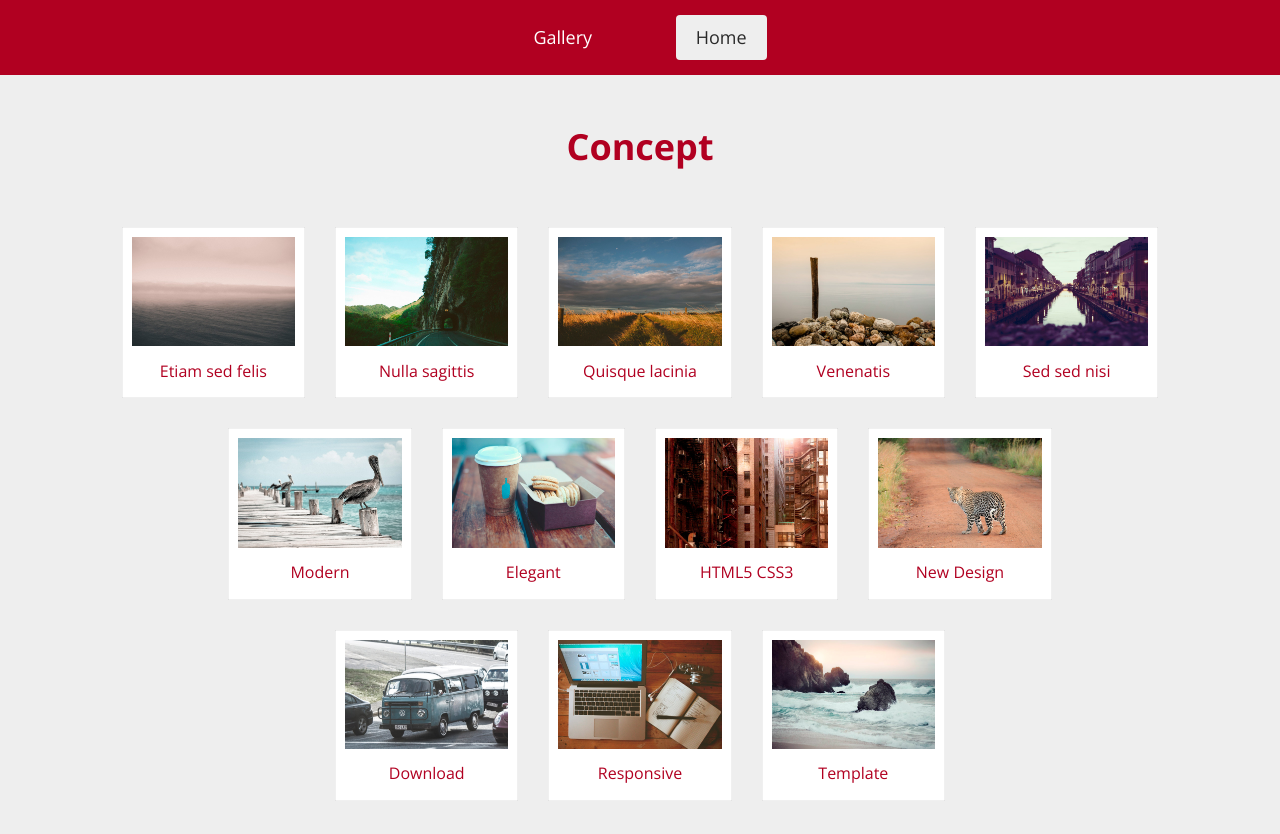
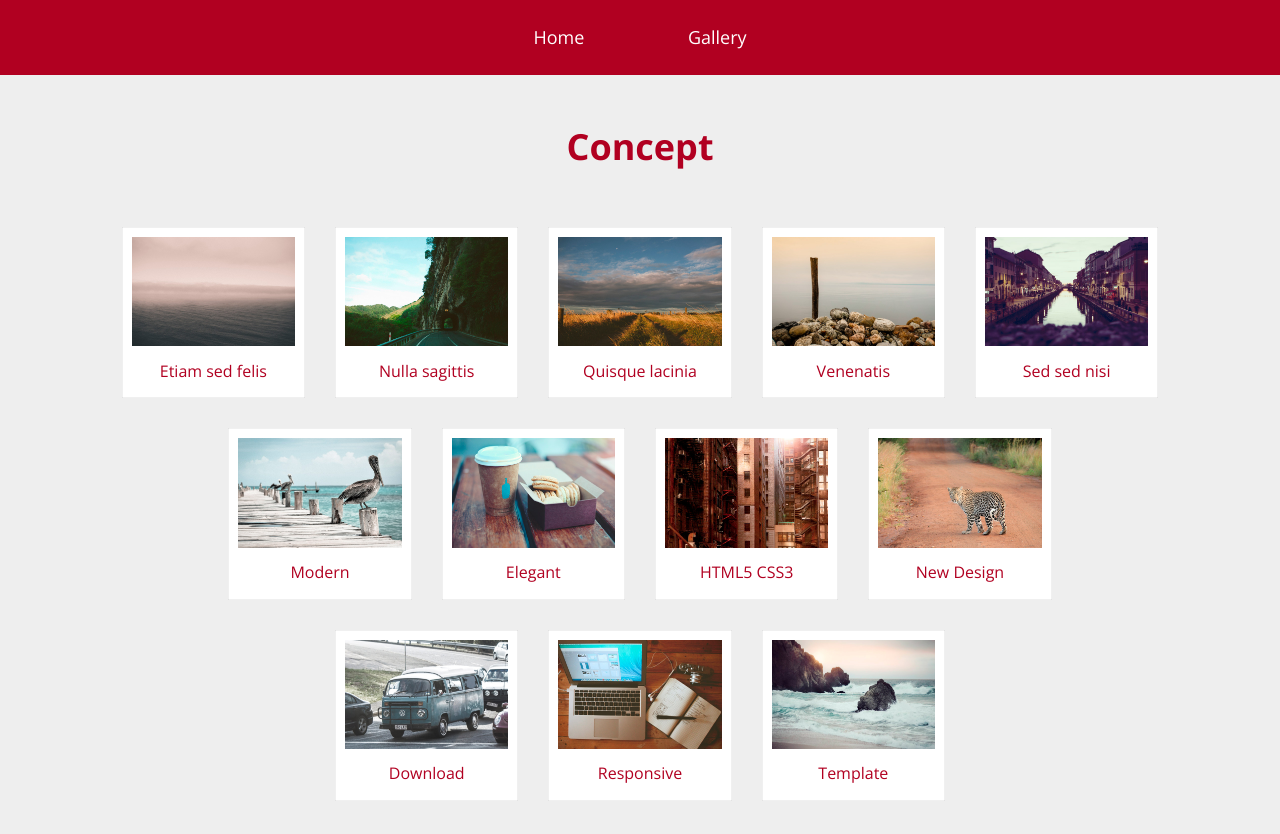
Before and after one commit to ranamliton/gallery, a plain HTML site: page index.html in a window 1280 px wide. Shown: the top 834 px of the page. Drawn offline with nearby package versions, Linux system fonts and the light colour scheme.

Commit message:
Update index.html

```diff
--- a/index.html
+++ b/index.html
@@ -40,7 +40,7 @@ http://www.templatemo.com/tm-397-concept
 		<div class="main-navigation">
 			<div class="responsive_menu">
 				<ul>
-					<li><a class="show-1 templatemo_home" href="https://ranamliton.github.io/portfolio/">Home</a></li>
+					<li><a href="https://ranamliton.github.io/portfolio/">Home</a></li>
 					<li><a class="show-2 templatemo_page2" href="#">Gallery</a></li>
 
 				</ul>
@@ -54,8 +54,8 @@ http://www.templatemo.com/tm-397-concept
 					</div> <!-- /.col-md-12 -->
 					<div class="col-md-12 main_menu">
 						<ul>
+							<li> <a href="https://ranamliton.github.io/portfolio/">Home</a></li>
 							<li><a class="show-2 templatemo_page2" href="#">Gallery</a></li>
-							<li><a class="show-1 templatemo_home" href="https://ranamliton.github.io/portfolio/">Home</a></li>
 						</ul>
 					</div> <!-- /.col-md-12 -->
 				</div> <!-- /.row -->
```
